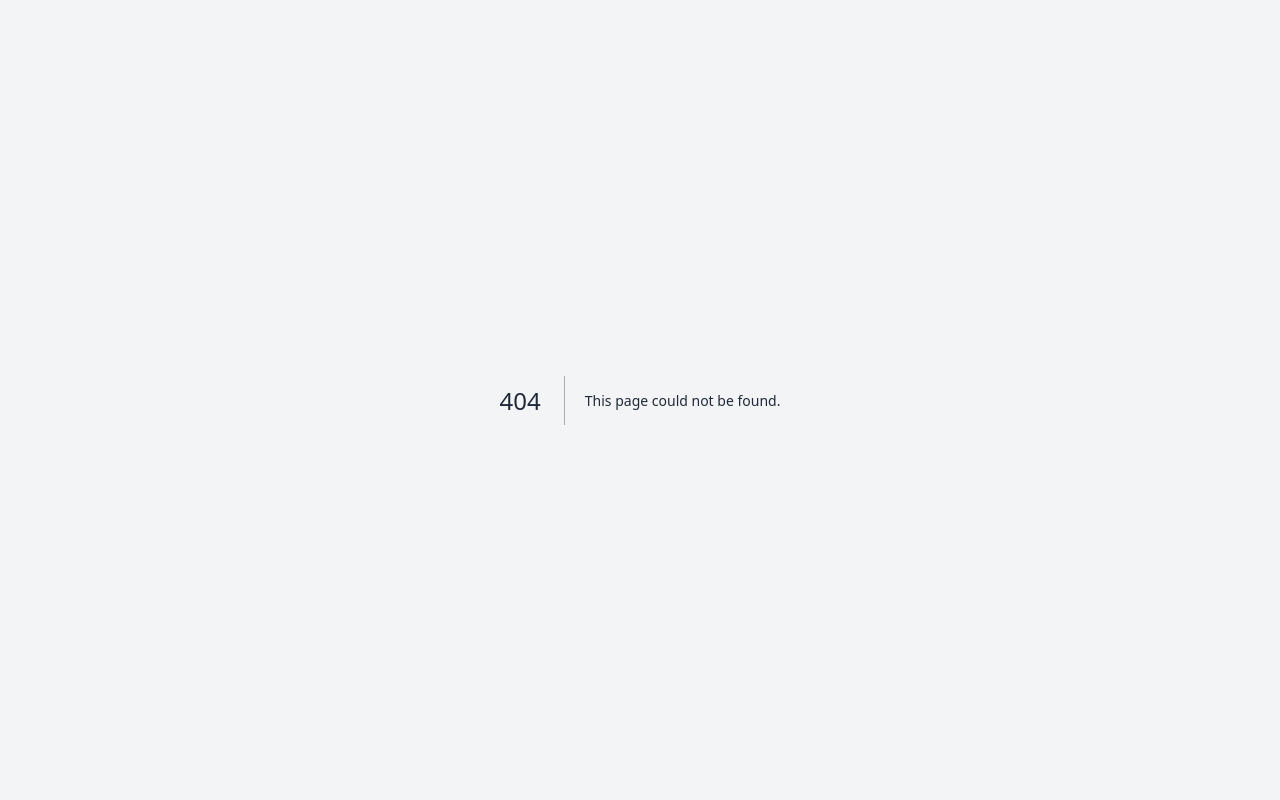
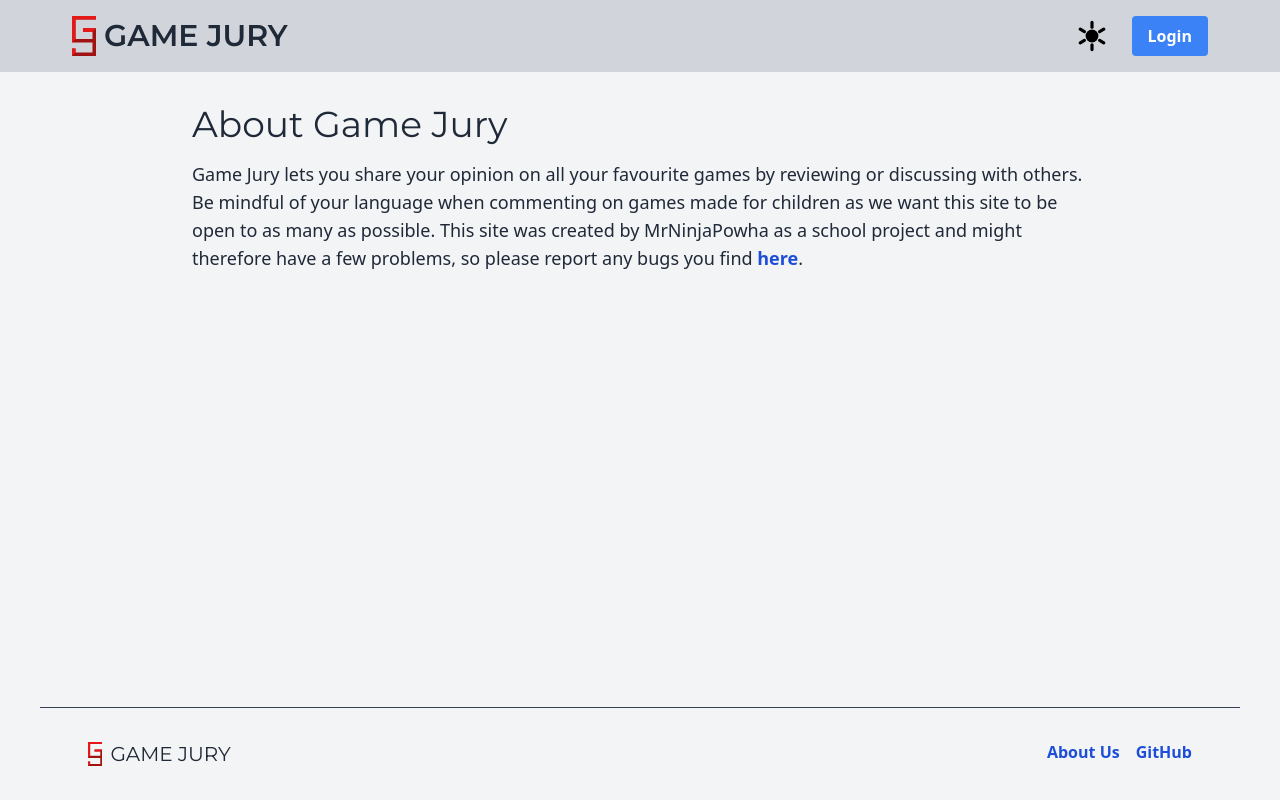
Before and after one commit to MrNinjaPowha/game-jury, a Next.js app: page /about in a window 1280 px wide. Before the commit this address had no page. Built offline with nearby package versions, Linux system fonts and the light colour scheme.

Commit message:
Added first draft of about page

```diff
--- a/src/components/footer/footer.tsx
+++ b/src/components/footer/footer.tsx
@@ -11,7 +11,10 @@ export default function Footer() {
           </div>
           GAME JURY
         </div>
-        <div>
+        <div className="flex gap-4">
+          <Link className="link" href={'/about'}>
+            About Us
+          </Link>
           <a
             className="link"
             href={'https://github.com/MrNinjaPowha'}
--- a/src/components/layout.tsx
+++ b/src/components/layout.tsx
@@ -6,7 +6,7 @@ export default function Layout(props: PropsWithChildren) {
   return (
     <div className="flex min-h-screen flex-col">
       <Header />
-      <main className="flex-1">{props.children}</main>
+      <main className="mx-auto max-w-container flex-1 py-4">{props.children}</main>
       <Footer />
     </div>
   );
--- /dev/null
+++ b/src/pages/about/index.tsx
@@ -0,0 +1,33 @@
+import Layout from '@/components/layout';
+import Head from 'next/head';
+
+export default function About() {
+  return (
+    <>
+      <Head>
+        <title>About Game Jury</title>
+      </Head>
+      <Layout>
+        <article className="max-w-4xl text-lg">
+          <h2 className="my-4 font-montserrat text-4xl">About Game Jury</h2>
+          <p>
+            Game Jury lets you share your opinion on all your favourite games by reviewing or
+            discussing with others. Be mindful of your language when commenting on games made for
+            children as we want this site to be open to as many as possible. This site was created
+            by MrNinjaPowha as a school project and might therefore have a few problems, so please
+            report any bugs you find{' '}
+            <a
+              className="link"
+              href="https://github.com/MrNinjaPowha/game-jury"
+              target="_blank"
+              rel="noopener noreferrer"
+            >
+              here
+            </a>
+            .
+          </p>
+        </article>
+      </Layout>
+    </>
+  );
+}
--- a/src/pages/index.tsx
+++ b/src/pages/index.tsx
@@ -1,5 +1,13 @@
 import Layout from '@/components/layout';
+import Head from 'next/head';
 
 export default function Home() {
-  return <Layout></Layout>;
+  return (
+    <>
+      <Head>
+        <title>Game Jury - Review and Discuss Games</title>
+      </Head>
+      <Layout></Layout>
+    </>
+  );
 }
```
